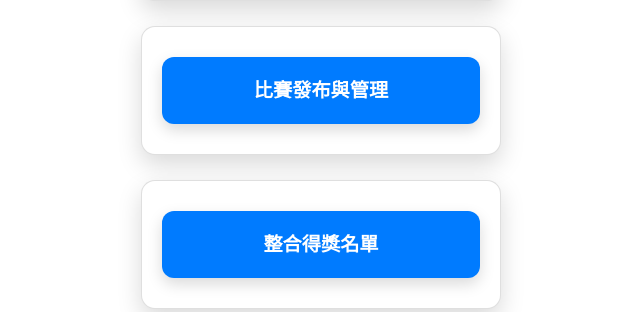
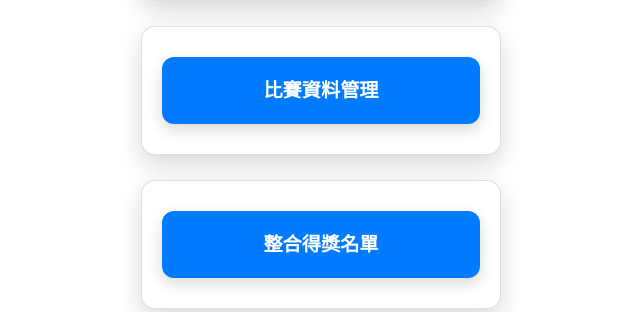
Before and after one commit to Rex0626/SE-final_project, a PHP site: page /admin_system/admin_system.php in a window 1280 px wide. Shown: the part 626-938 px from the top of the page, without its empty margins (319-959 px from the left). Run offline with PHP 8.4, Linux system fonts and the light colour scheme; the visitor is signed in with stand-in values (Sample User, id 1).

```diff
--- a/admin_system/admin_system.php
+++ b/admin_system/admin_system.php
@@ -107,7 +107,7 @@ if (!isset($_SESSION['email']) || $_SESSION['role'] !== 'admin') {
             <a href="./manage_announcement/main.php" class="btn">公告發布與管理</a>
         </div>
         <div class="card">
-            <a href="./manage_competition/main.php" class="btn">比賽發布與管理</a>
+            <a href="./manage_competition/main.php" class="btn">比賽資料管理</a>
         </div>
         <div class="card">
             <a href="./award_summary/main.php" class="btn">整合得獎名單</a>
```
